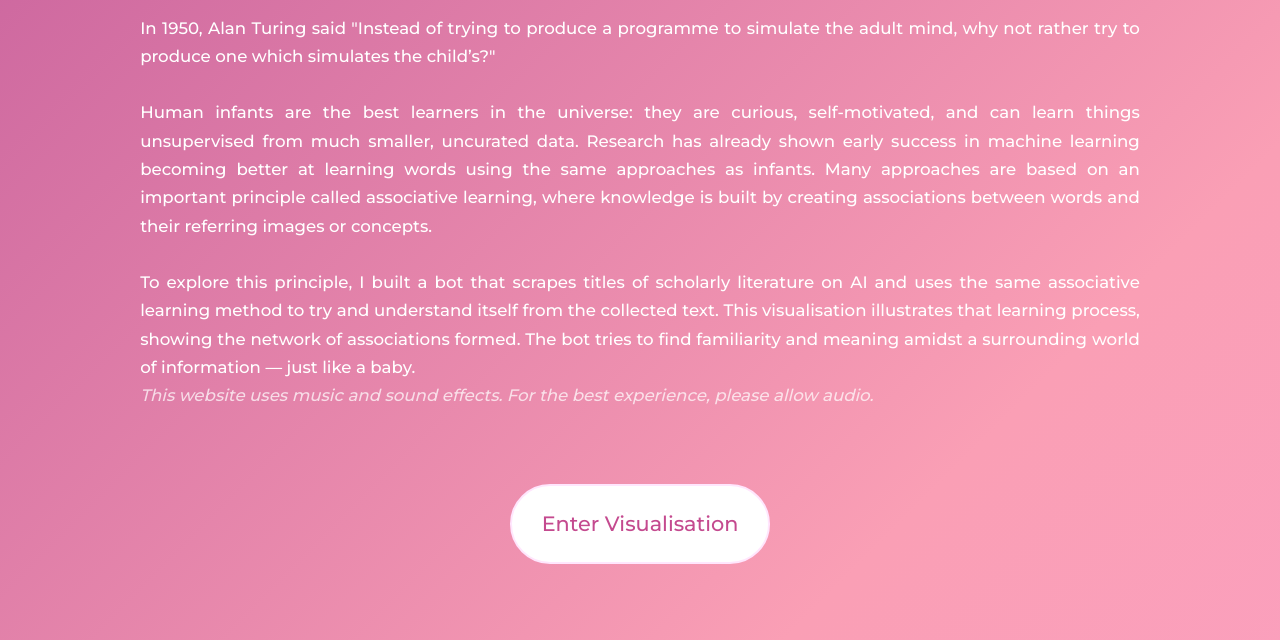
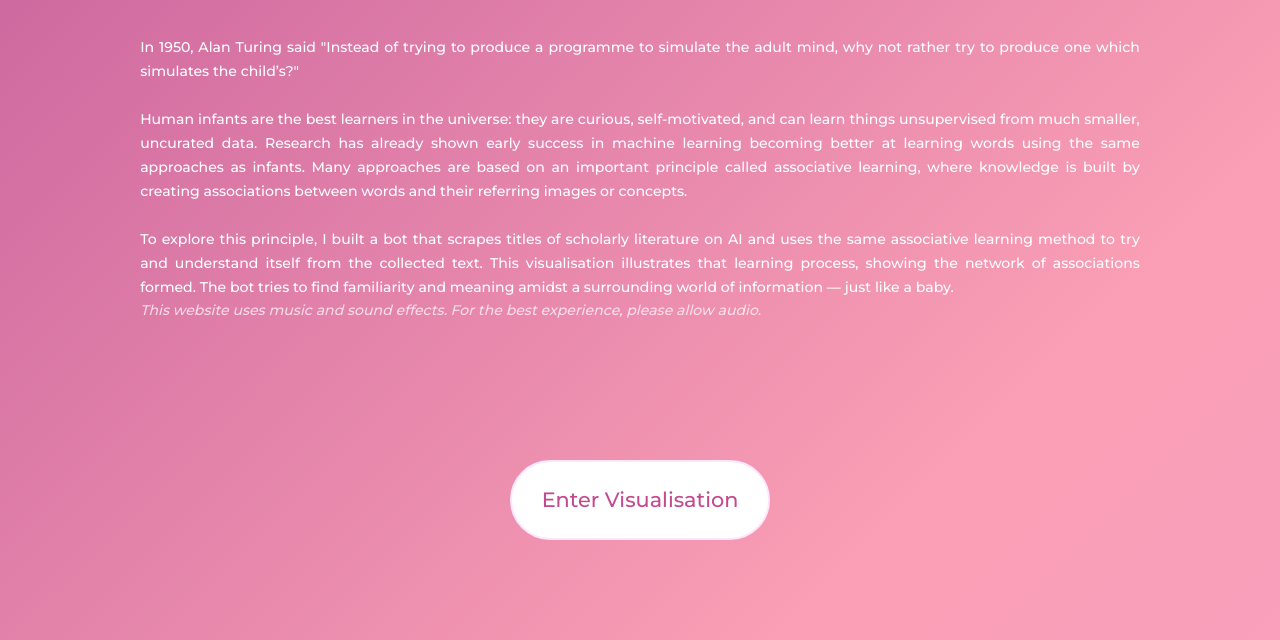
Before and after one commit to madamsapple/Connecting-the-Dots, a website: page index.html in a window 1280 px wide. Shown: the part 176-816 px from the top of the page. Drawn offline with nearby package versions, Linux system fonts and the light colour scheme.

Commit message:
Update index.html

```diff
--- a/index.html
+++ b/index.html
@@ -64,17 +64,17 @@
 
 			/* 2. description paragraph*/
 			.descrip{
-				padding-top: 10%;
+				padding-top: 12%;
 				color: #ffffff;
 				font-family: "gotham";
-				font-size:1.3vw;
+				font-size:1.1vw;
 				width: 88%;
 				height: 60%;
 				/*display contents is fix for all text getting
 				crowded atop at one place or height always  being 0*/
 
 				position: relative;
-				overflow: scroll;
+
 				top: 8.5%;
 				margin-left: auto;
 				margin-right: auto;
@@ -86,7 +86,7 @@
 				display: flex;
 
 				position: absolute;
-				top: 83%;
+				top: 80%;
 				left: 50%;
 				-ms-transform: translate(-50%, -65%);
 				transform: translate(-50%, -65%);
```
